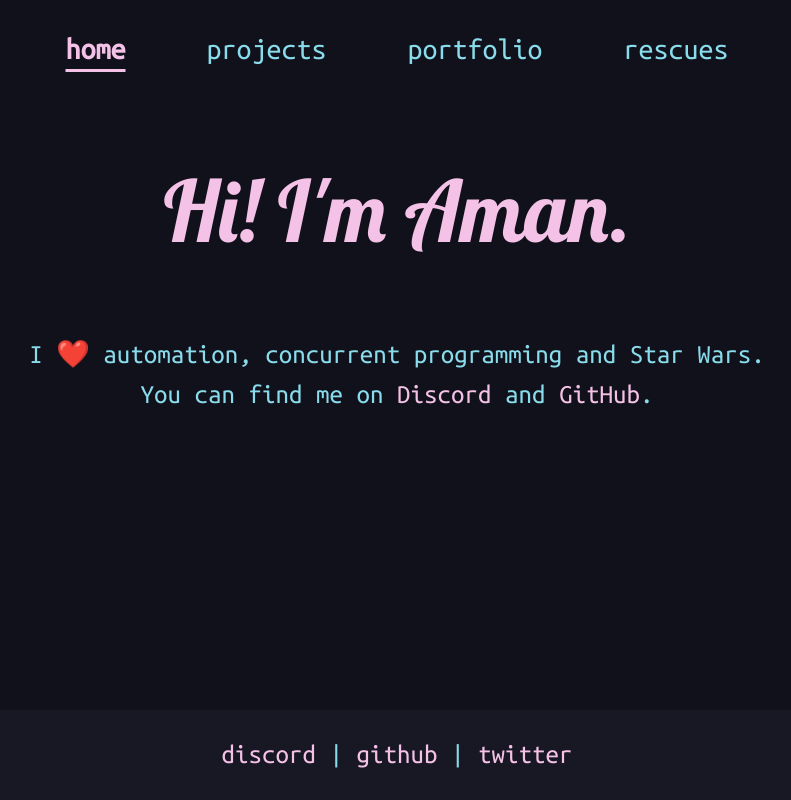
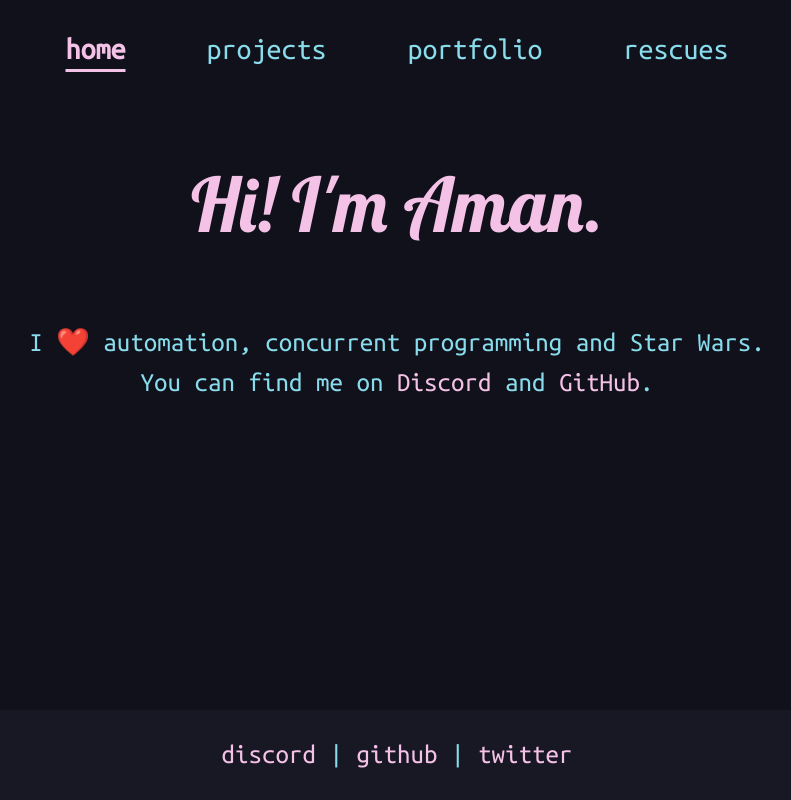
Before and after one commit to zeffo/zeffo.github.io, a SvelteKit app: page / in a window 1280 px wide. Shown: the whole page, without its empty margins (243-1034 px from the left). Built offline with nearby package versions, Linux system fonts and the light colour scheme.

Commit message:
fix: make title smaller

```diff
--- a/static/style.css
+++ b/static/style.css
@@ -24,7 +24,7 @@ html, body {
 
 .title {
     font-family: 'Lobster';
-    font-size: 85px;
+    font-size: 75px;
     color: #f5c2e7;
 }
 
```
